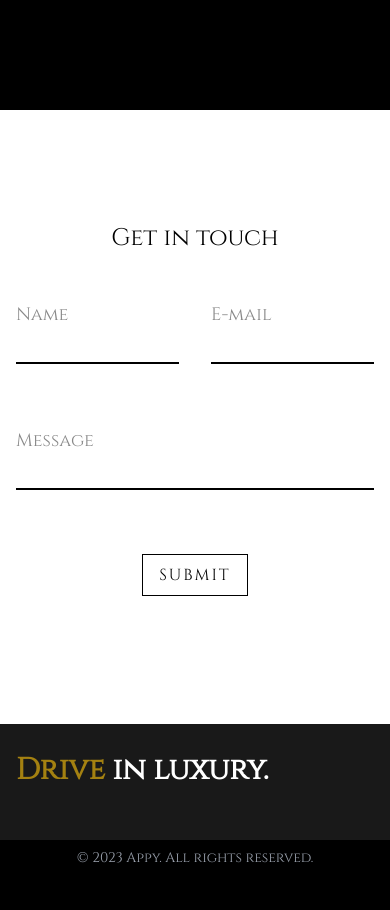
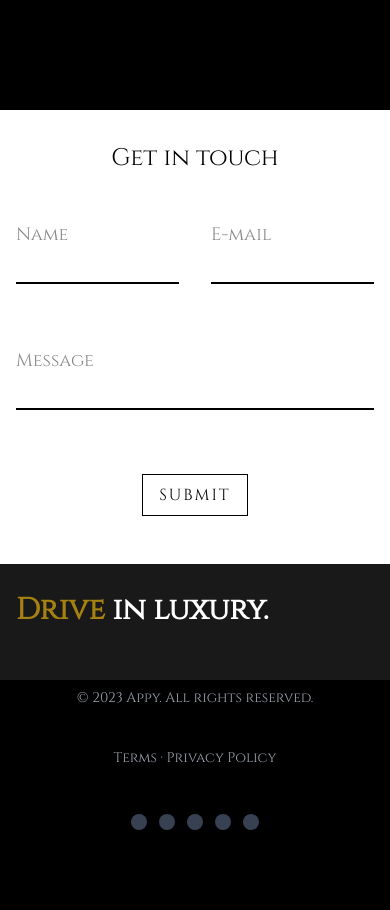
Before and after one commit to MetaSource/Parallax_NEXT, a Next.js app: page / in a window 390 px wide. Shown: the part 1900-2810 px from the top of the page. After the commit the page ends 2762 px from the top, so only its background shows below. Built offline with nearby package versions, Linux system fonts and the light colour scheme.

Commit message:
Fix Notch for ios devices

```diff
--- a/app/components/Contact.jsx
+++ b/app/components/Contact.jsx
@@ -2,7 +2,7 @@ import React from 'react'
 
 const Contact = () => {
     return (
-        <div id='contact'className='w-full bg-black pb-4'>
+        <div id='contact'className='w-full bg-white pb-4'>
             <div className='max-w-[500px] bg-white m-auto p-4'>
                 <h1 className='text-2xl font-bold text-center p-4'>Book your experience today</h1>
                 <form className='max-w-[600px] m-auto'>
--- a/app/components/ElegantContact.jsx
+++ b/app/components/ElegantContact.jsx
@@ -2,7 +2,7 @@ import React from 'react'
 
 const ElegantContact = () => {
   return (
-    <section id='contact' className="pt-24 pb-24 p-4"
+    <section id='contact' className="bg-white sm:pt-24 sm:pb-24 p-4"
         style={{
             maxWidth: '650px',
             margin:'0 auto',
--- a/app/layout.js
+++ b/app/layout.js
@@ -6,12 +6,17 @@ const inter = Inter({ subsets: ['latin'] })
 export const metadata = {
   title: 'Lux Rentals',
   description: 'Parallax Homepage template',
+  viewport: {
+    width: 'device-width',
+    initialScale: 1,
+    viewportFit: 'cover'
+  },
 }
 
 export default function RootLayout({ children }) {
   return (
     <html lang="en">
-      <body className="cinzel">{children}</body>
+      <body className="cinzel bg-black">{children}</body>
     </html>
   )
 }
--- a/app/page.js
+++ b/app/page.js
@@ -7,6 +7,7 @@ import Navbar from './components/Navbar'
 import Slider from './components/Slider'
 import { SliderData } from './components/SliderData'
 import Footer from './components/Footer'
+
 
 export default function Home() {
   const brandName='Lux Rentals'
```
